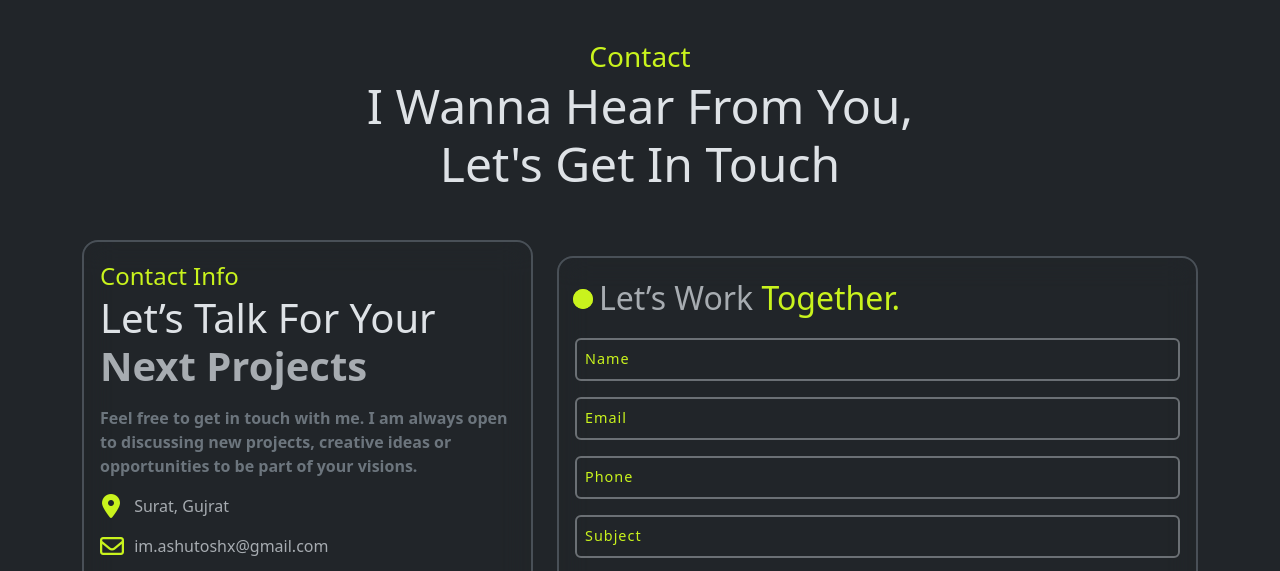
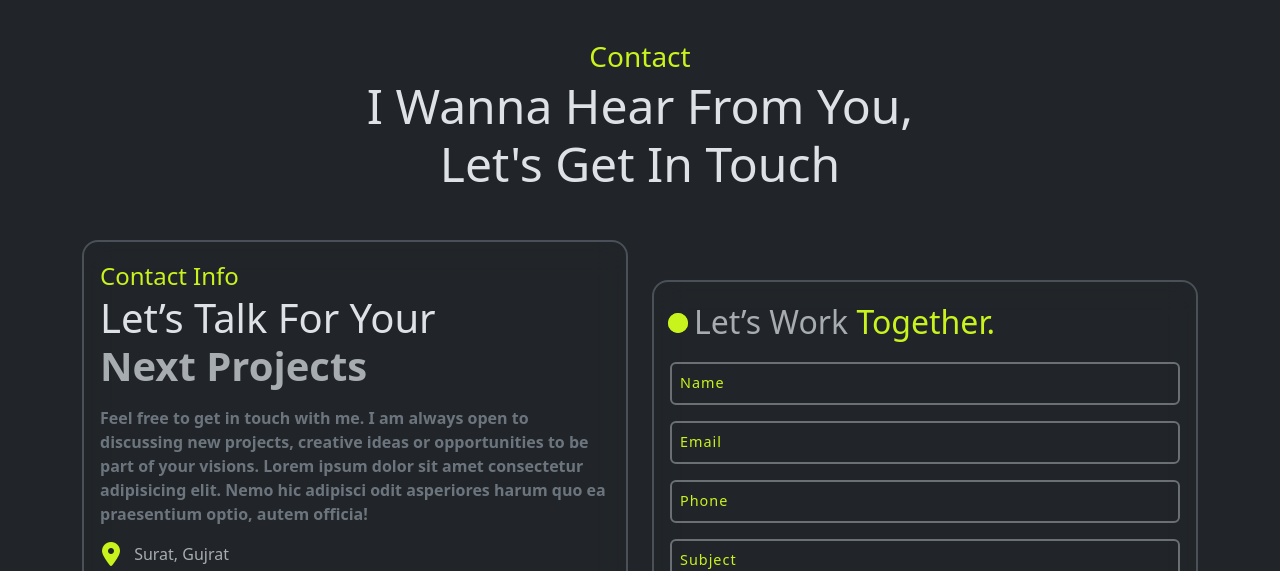
Before and after one commit to dev-aashutosh/portfolio, a plain HTML site: page index.html in a window 1280 px wide. Shown: the part 3393-3964 px from the top of the page. Drawn offline with Linux system fonts and the light colour scheme.

Commit message:
solved some errors

```diff
--- a/index.html
+++ b/index.html
@@ -390,7 +390,7 @@
                 </p>
             </div>
             <div class="row align-items-center">
-                <div class="col-lg-5">
+                <div class="col-md-6">
                     <div class="border border-2 rounded-4 morphism p-3 my-4">
                         <p class="fs-4 fw-normal theme-color m-0">
                             Contact Info
@@ -402,6 +402,8 @@
                         <p class="fs-6 text-secondary fw-semibold ">Feel free to get in touch with me. I am
                             always open to discussing new projects, creative ideas or opportunities to be
                             part of your visions.
+                            Lorem ipsum dolor sit amet consectetur adipisicing elit. Nemo hic adipisci odit asperiores
+                            harum quo ea praesentium optio, autem officia!
                         </p>
                         <p>
                             <a href="https://maps.app.goo.gl/Dtc1FhZ9kR4oHboc6" class="fs-6 text-secondary-emphasis">
@@ -439,7 +441,7 @@
 
                     </div>
                 </div>
-                <div class="col-lg-7">
+                <div class="col-md-6">
                     <div class="border border-2 rounded-4 morphism p-3 my-4">
                         <p class="position-relative title ps-4 fs-2 text-secondary-emphasis fw-medium ">
                             Let’s Work
```
